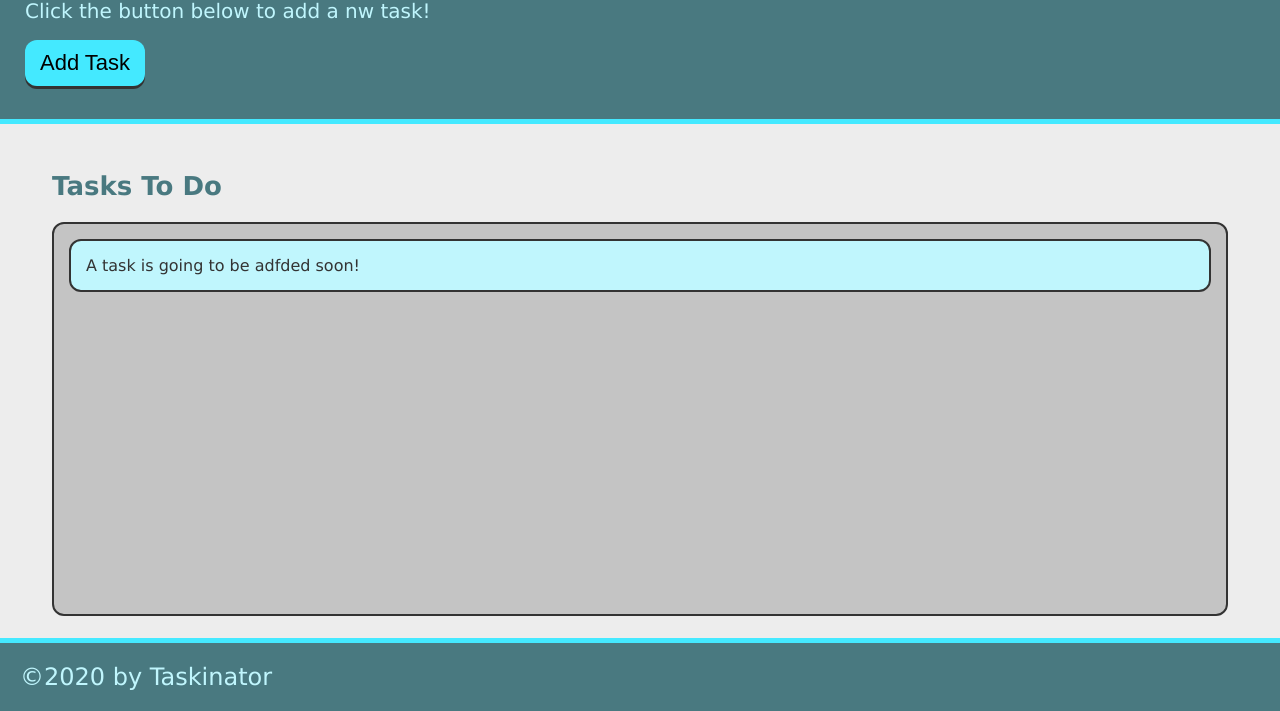
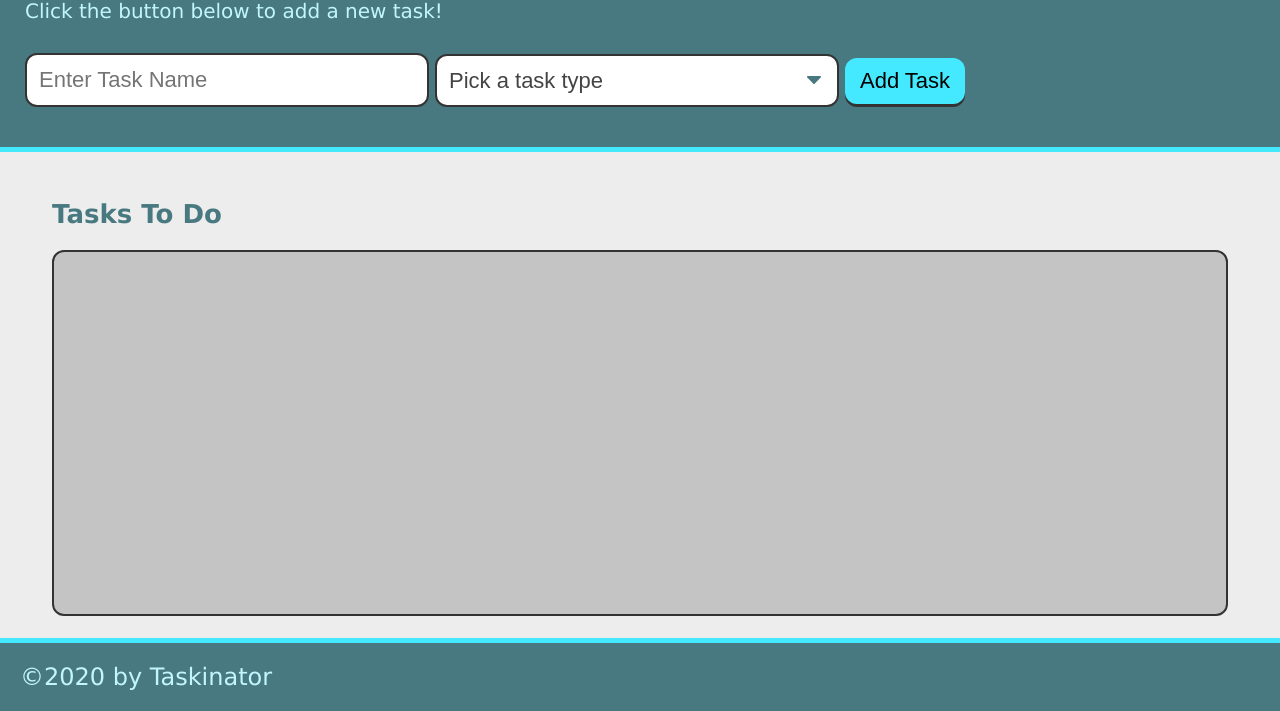
Before and after one commit to BryceStockman/taskinator, a plain HTML site: page index.html in a window 1280 px wide. Shown: the part 89-800 px from the top of the page. Drawn offline with Linux system fonts and the light colour scheme.

Commit message:
form-submit javascript added

```diff
--- a/assets/js/script.js
+++ b/assets/js/script.js
@@ -1,11 +1,13 @@
-var buttonEl = document.querySelector('#save-task');
+var formEl = document.querySelector('#task-form');
 var tasksToDoEl = document.querySelector('#tasks-to-do');
 
-var createTaskHandler = function () {
+var createTaskHandler = function (event) {
+  event.preventDefault();
+
   var listItemEl = document.createElement('li');
   listItemEl.className = 'task-item';
   listItemEl.textContent = 'This is a new task.';
   tasksToDoEl.appendChild(listItemEl);
 };
 
-buttonEl.addEventListener('click', createTaskHandler);
+formEl.addEventListener('submit', createTaskHandler);
--- a/index.html
+++ b/index.html
@@ -11,16 +11,29 @@
   <body>
     <header>
       <h1 class="page-title">Taskinator</h1>
-      <p>Click the button below to add a nw task!</p>
-      <button id="save-task" class="btn">Add Task</button>
+      <p>Click the button below to add a new task!</p>
+      <form action="" id="task-form">
+        <div class="form-group">
+          <input type="text" name="task-name" placeholder="Enter Task Name" />
+        </div>
+        <div class="form-group">
+          <select class="select-dropdown" name="task-type">
+            <option value="" disabled selected>Pick a task type</option>
+            <option value="Print">Print</option>
+            <option value="Web">Web</option>
+            <option value="Mobile">Mobile</option>
+          </select>
+        </div>
+        <div class="form-group">
+          <button id="save-task" class="btn" type="submit">Add Task</button>
+        </div>
+      </form>
     </header>
 
     <main class="page-content">
       <section class="task-list-wrapper">
         <h2 class="list-title">Tasks To Do</h2>
-        <ul id="tasks-to-do" class="task-list">
-          <li class="task-item">A task is going to be adfded soon!</li>
-        </ul>
+        <ul id="tasks-to-do" class="task-list"></ul>
       </section>
     </main>
 
```
